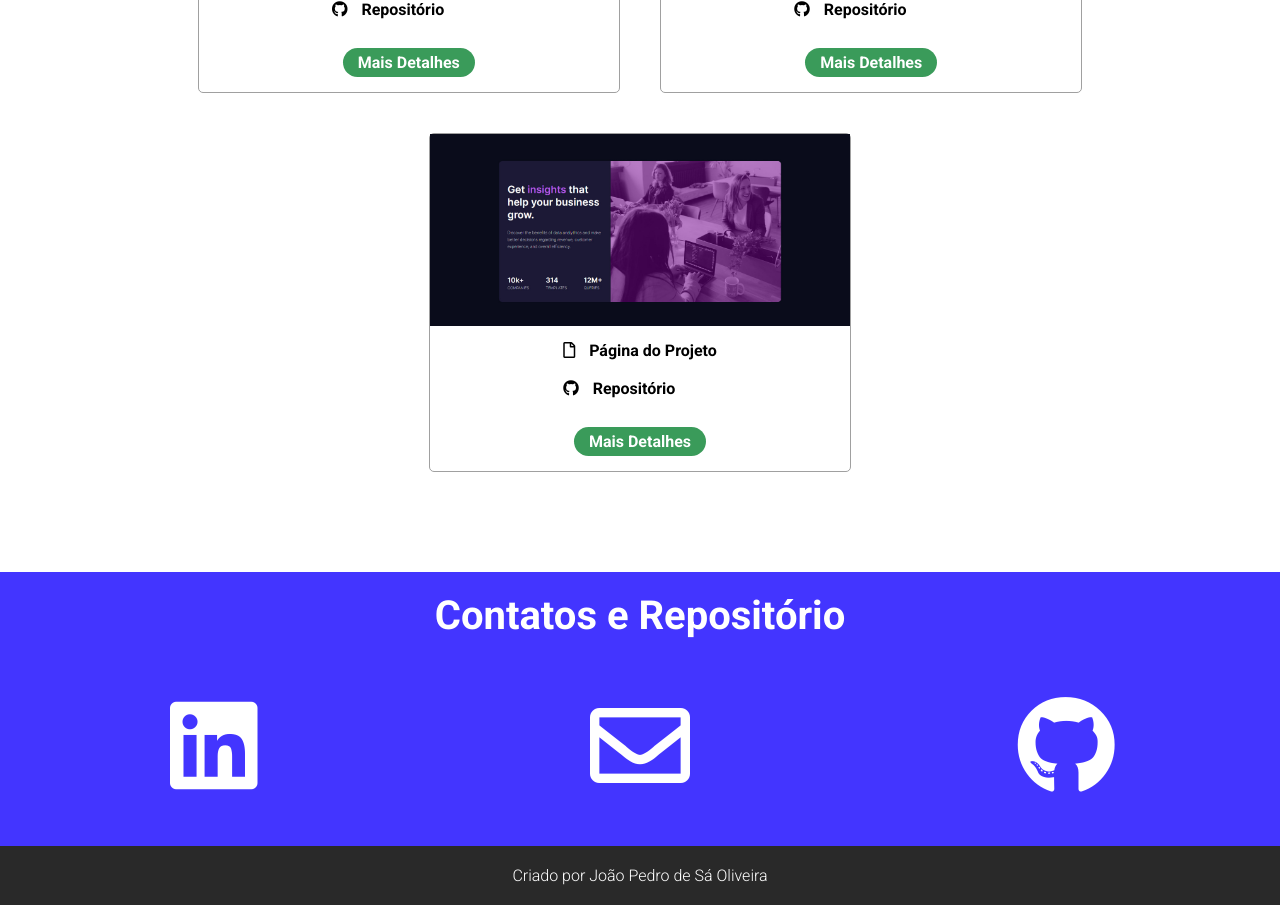
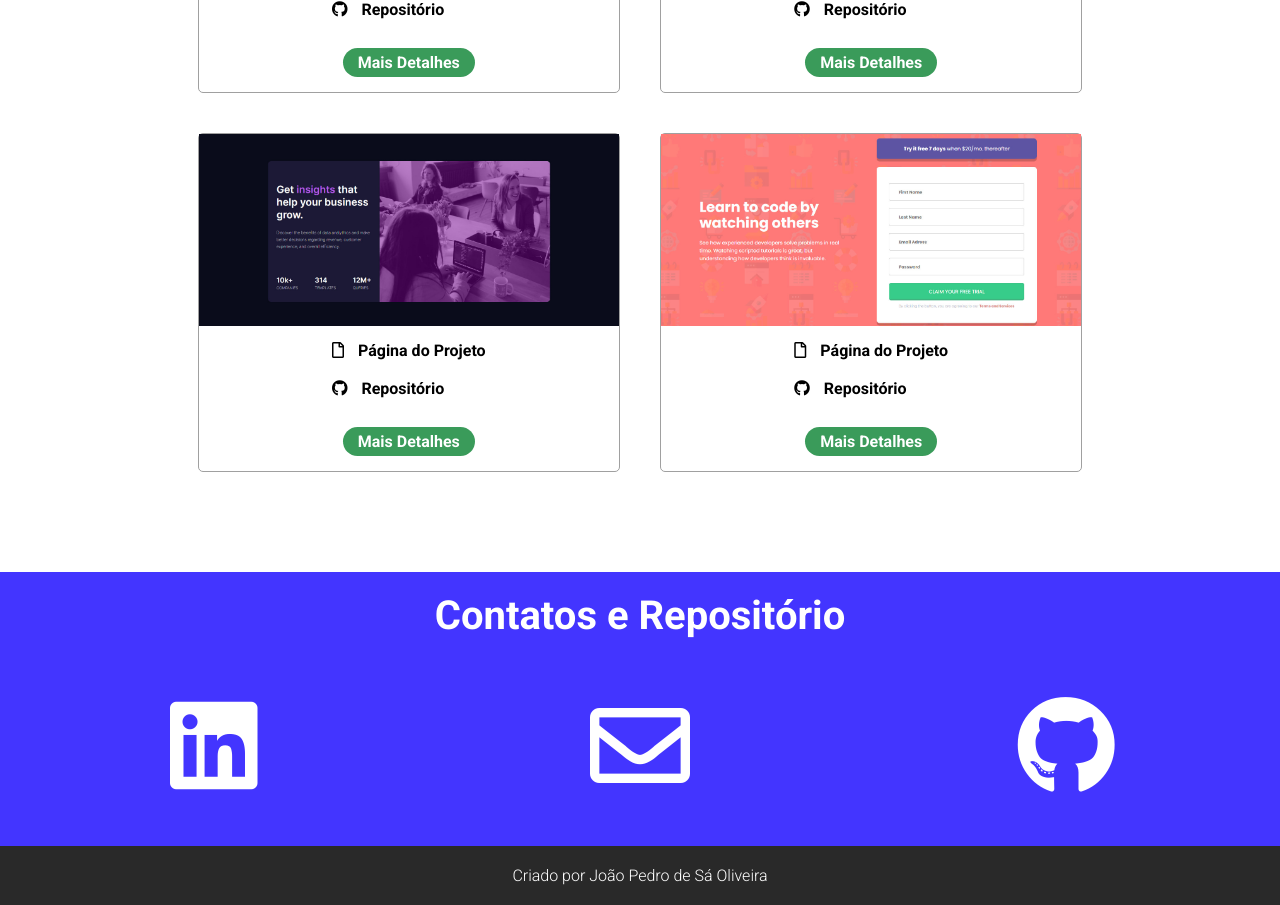
Before and after one commit to JoaoP-Sa/portfolio, a React (Create React App) app: page / in a window 1280 px wide. Shown: the part 2420-3325 px from the top of the page. Built offline with nearby package versions, Linux system fonts and the light colour scheme.

Commit message:
project add

```diff
--- a/src/myProjects.js
+++ b/src/myProjects.js
@@ -17,6 +17,12 @@ const myProjects = [{
     pagelink: 'https://joaop-sa.github.io/analythics_card/',
     repositorylink: 'https://github.com/JoaoP-Sa/analythics_card',
     projectdescription: "Outra página que criei com base em um desafio do front end mentor, é uma página para uma empresa que trabalha com análise de dados. Utilizei html e css para criar a página."
+},{
+    id: 'project4',
+    img: 'img/intro-component.jpg',
+    pagelink: 'https://jp-intro-component.netlify.app/',
+    repositorylink: 'https://github.com/JoaoP-Sa/intro-component',
+    projectdescription: "Essa página consiste em uma tela de login de um site de cursos onde o usuário pode acompanhar outros programadores desenvolvendo seus projetos. Utilizei apenas react js e css para criar este projeto."
 }];
 
 export default myProjects;
```
Also changed, not shown: public/img/intro-component.jpg (added).
